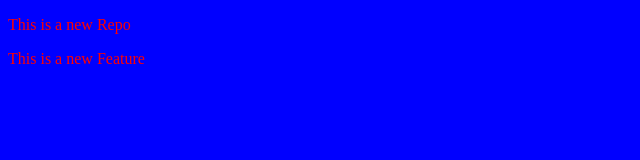
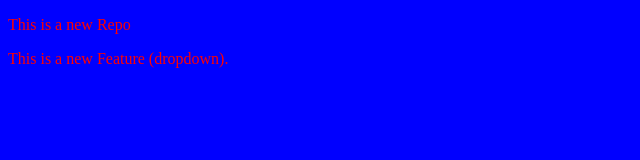
Before and after one commit to Harsh18052004/LocalRespositry, a plain HTML site: page index.html in a window 1280 px wide. Shown: the full height of the page, 0-640 px from the left. Drawn offline with Linux system fonts and the light colour scheme.

```diff
--- a/index.html
+++ b/index.html
@@ -8,6 +8,5 @@
 </head>
 <body>
     <p class="para">This is a new Repo</p>
-    <p>This is a new Feature</p>
+    <p>This is a new Feature (dropdown). </p>
 </body>
-</html>
```
